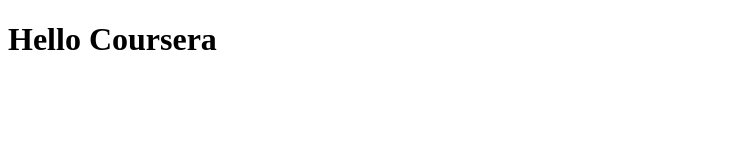
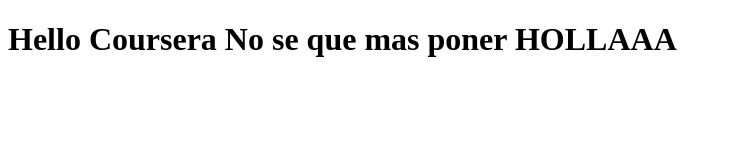
Before and after one commit to pablogm11/Coursera-Test, a plain HTML site: page site/index.html in a window 1280 px wide. Shown: the whole page, without its empty margins (0-732 px from the left). Drawn offline with Linux system fonts and the light colour scheme.

Commit message:
Small change

```diff
--- a/site/index.html
+++ b/site/index.html
@@ -4,6 +4,6 @@
 	<title> Hello Coursera</title>
 </head>
 <body>
-<h1> Hello Coursera </h1>
+<h1> Hello Coursera No se que mas poner HOLLAAA</h1>
 </body>
 </html>
```
